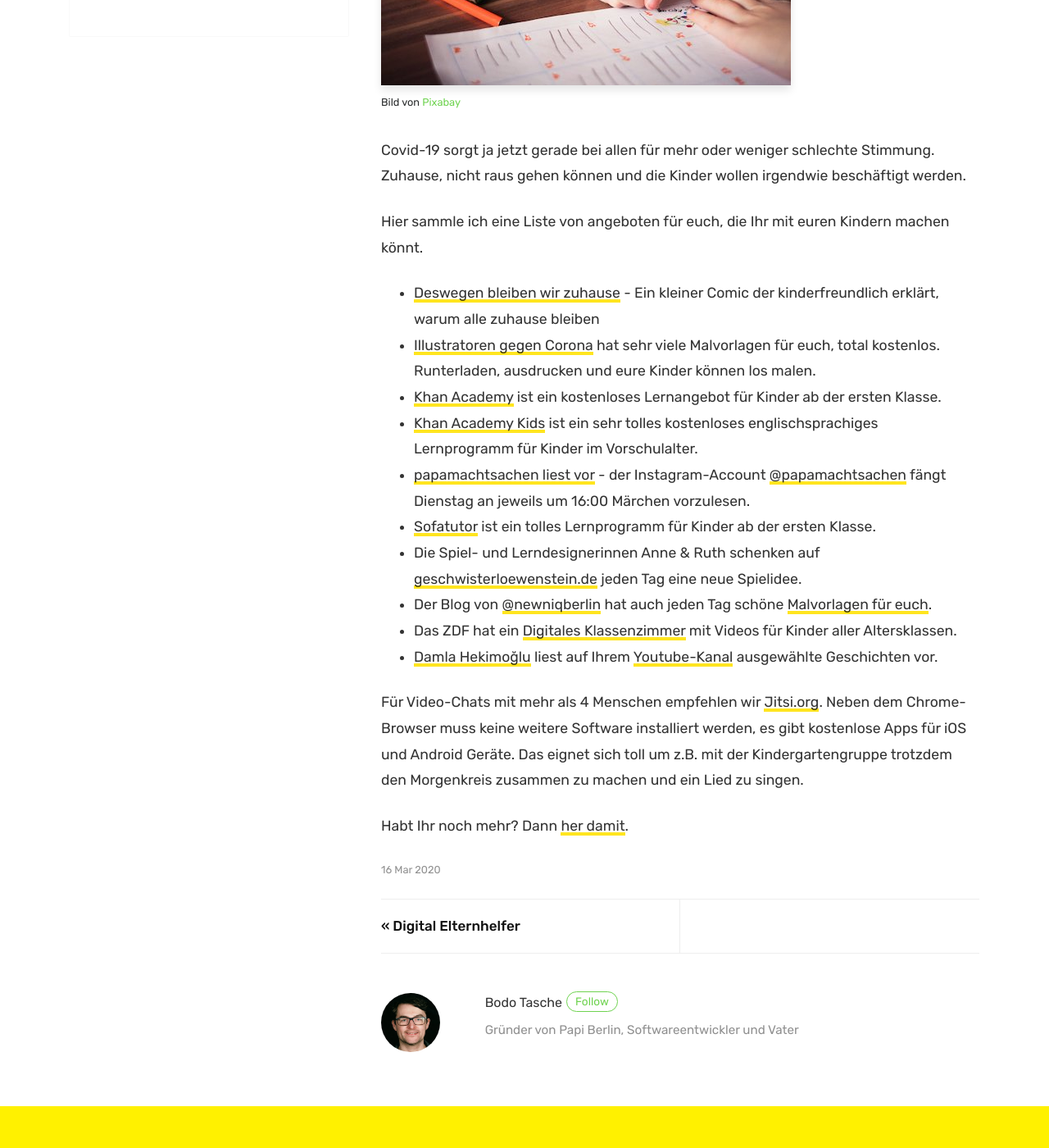
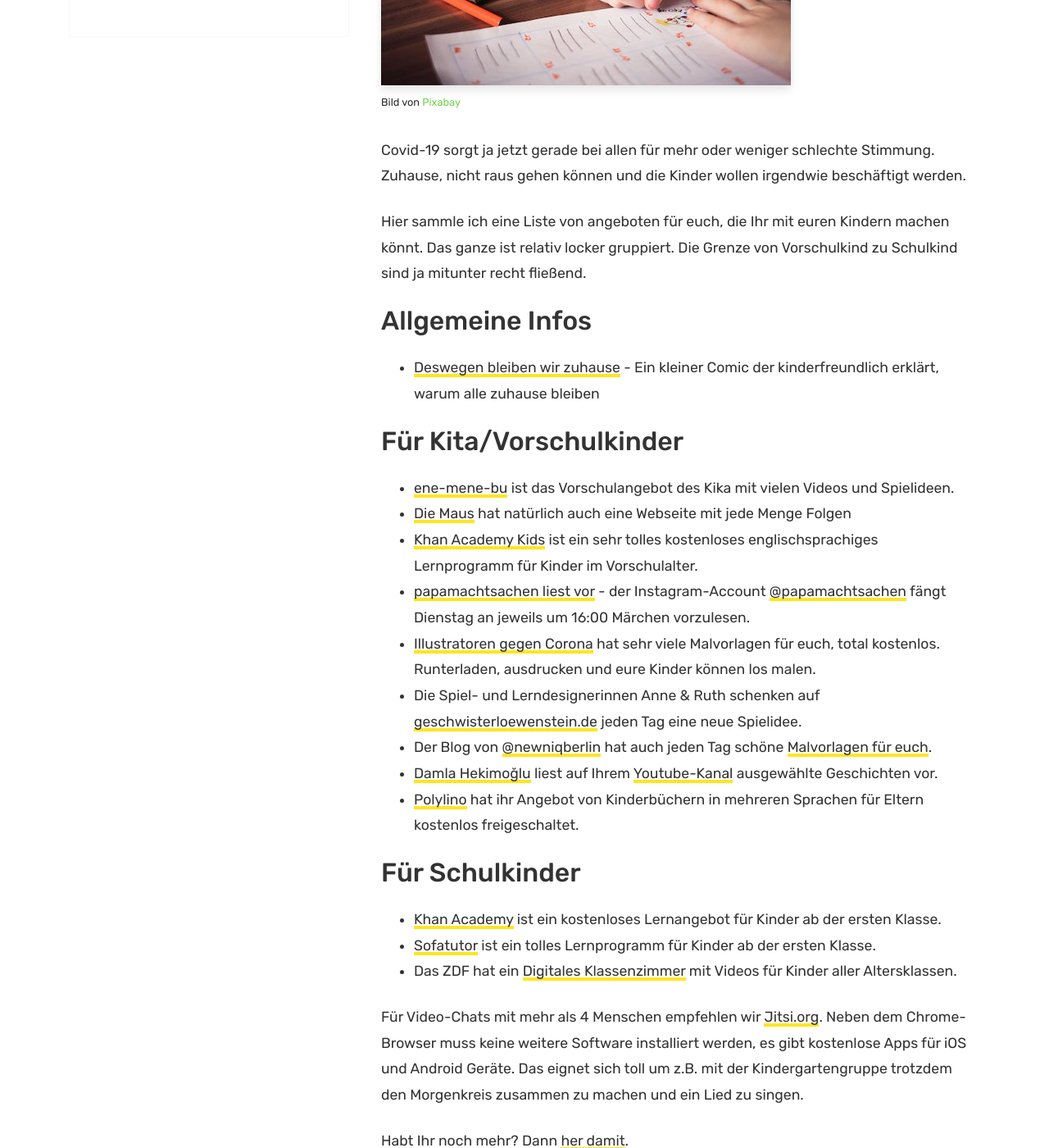
Before and after one commit to papiberlin/website, a Jekyll site: the page built from _posts/2020-03-16-corona-resources.md, in a window 1280 px wide and 1400 px high, scrolled down 491 px. Shown: the whole window at 82% size. Built offline with Jekyll 4.4.1, drawn with Linux system fonts in a browser that asks for light colours.

Commit message:
added new structure

```diff
--- a/_posts/2020-03-16-corona-resources.md
+++ b/_posts/2020-03-16-corona-resources.md
@@ -10,18 +10,29 @@ image_credit: Bild von <a href="https://pixabay.com/de/users/picjumbo_com-213022
 ---
 Covid-19 sorgt ja jetzt gerade bei allen für mehr oder weniger schlechte Stimmung. Zuhause, nicht raus gehen können und die Kinder wollen irgendwie beschäftigt werden.
 
-Hier sammle ich eine Liste von angeboten für euch, die Ihr mit euren Kindern machen könnt.
+Hier sammle ich eine Liste von angeboten für euch, die Ihr mit euren Kindern machen könnt. Das ganze ist relativ locker gruppiert. Die Grenze von Vorschulkind zu Schulkind sind ja mitunter recht fließend.
+
+## Allgemeine Infos
 
 * [Deswegen bleiben wir zuhause](https://www.instagram.com/p/B9weIRAoRMI/?igshid=phs4d7szuaj9) - Ein kleiner Comic der kinderfreundlich erklärt, warum alle zuhause bleiben
-* [Illustratoren gegen Corona](http://www.illustratoren-gegen-corona.de/) hat sehr viele Malvorlagen für euch, total kostenlos. Runterladen, ausdrucken und eure Kinder können los malen.
-* [Khan Academy](https://de.khanacademy.org/) ist ein kostenloses Lernangebot für Kinder ab der ersten Klasse.
+
+## Für Kita/Vorschulkinder
+
+* [ene-mene-bu](https://www.kika.de/ene-mene-bu/index.html) ist das Vorschulangebot des Kika mit vielen Videos und Spielideen.
+* [Die Maus](https://www.wdrmaus.de/) hat natürlich auch eine Webseite mit jede Menge Folgen
 * [Khan Academy Kids](https://learn.khanacademy.org/khan-academy-kids/) ist ein sehr tolles kostenloses englischsprachiges Lernprogramm für Kinder im Vorschulalter.
 * [papamachtsachen liest vor](https://www.instagram.com/p/B9yaXP6IoxB/?igshid=bb0eybdbmezo) - der Instagram-Account [@papamachtsachen](https://www.instagram.com/papamachtsachen/) fängt Dienstag an jeweils um 16:00 Märchen vorzulesen.
-* [Sofatutor](https://www.sofatutor.com/) ist ein tolles Lernprogramm für Kinder ab der ersten Klasse.
+* [Illustratoren gegen Corona](http://www.illustratoren-gegen-corona.de/) hat sehr viele Malvorlagen für euch, total kostenlos. Runterladen, ausdrucken und eure Kinder können los malen.
 * Die Spiel- und Lerndesignerinnen Anne & Ruth schenken auf [geschwisterloewenstein.de](https://www.geschwisterloewenstein.de/) jeden Tag eine neue Spielidee.
 * Der Blog von [@newniqberlin](https://instagram.com/newniqberlin/) hat auch jeden Tag schöne [Malvorlagen für euch](https://www.newniq.com/allgemein/malvorlagen-fuer-kinder-gegen-den-corona-kollar/).
+* [Damla Hekimoğlu](https://twitter.com/_DamlaHekimoglu) liest auf Ihrem [Youtube-Kanal](https://www.youtube.com/damlahekimoglu) ausgewählte Geschichten vor.
+* [Polylino](https://www.polylino.de/neuigkeiten/coronakrise-polylino-offen-fuer-alle-kinder/) hat ihr Angebot von Kinderbüchern in mehreren Sprachen für Eltern kostenlos freigeschaltet.
+
+## Für Schulkinder
+
+* [Khan Academy](https://de.khanacademy.org/) ist ein kostenloses Lernangebot für Kinder ab der ersten Klasse.
+* [Sofatutor](https://www.sofatutor.com/) ist ein tolles Lernprogramm für Kinder ab der ersten Klasse.
 * Das ZDF hat ein [Digitales Klassenzimmer](https://www.zdf.de/wissen/schulersatzprogramm-100.html) mit Videos für Kinder aller Altersklassen.
-* [Damla Hekimoğlu](https://twitter.com/_DamlaHekimoglu) liest auf Ihrem [Youtube-Kanal](https://www.youtube.com/damlahekimoglu) ausgewählte Geschichten vor.
 
 Für Video-Chats mit mehr als 4 Menschen empfehlen wir [Jitsi.org](https://meet.jit.si/). Neben dem Chrome-Browser muss keine weitere Software installiert werden, es gibt kostenlose Apps für iOS und Android Geräte. Das eignet sich toll um z.B. mit der Kindergartengruppe trotzdem den Morgenkreis zusammen zu machen und ein Lied zu singen.
 
```
